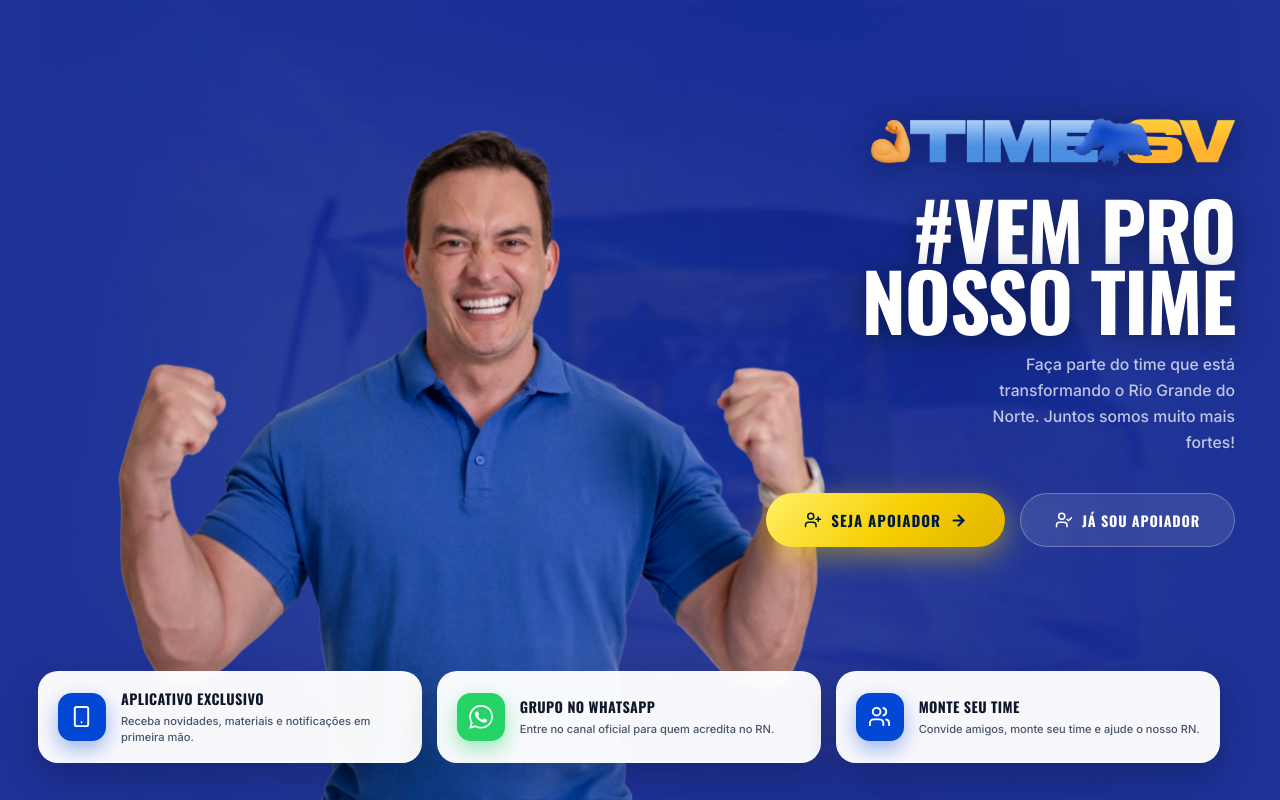
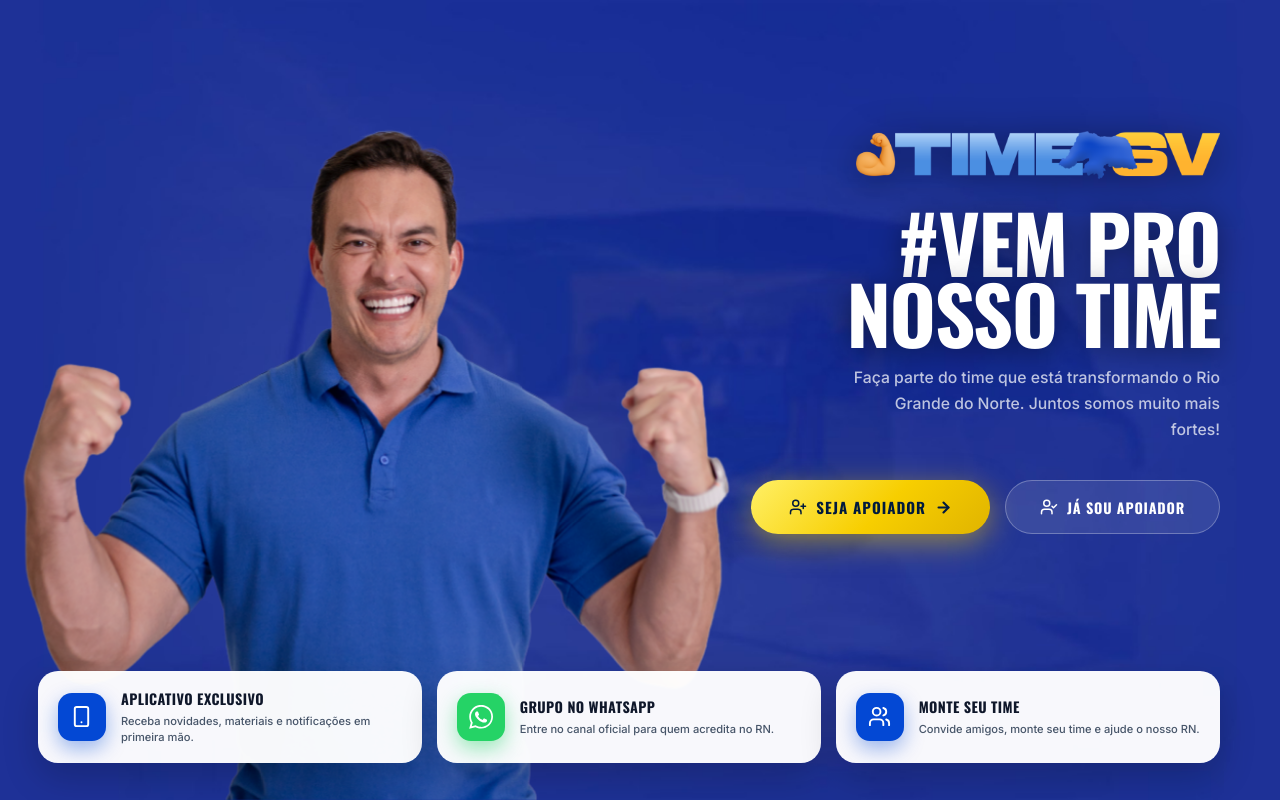
Before and after one commit to ReneBM/Apoiadores, a React (Vite) app in the folder frontend/: page /lp in a window 1280 px wide. Built offline with nearby package versions, Linux system fonts and the light colour scheme; no server answers; a web font is replaced by a local one.

Commit message:
fix: LP - posiciona foto no canto esquerdo e ajusta padding do conteudo no lado direito

```diff
--- a/frontend/src/pages/LandingPage.jsx
+++ b/frontend/src/pages/LandingPage.jsx
@@ -267,7 +267,7 @@ export default function LandingPage() {
           display: 'flex',
           alignItems: 'flex-end',
           justifyContent: 'flex-start',
-          paddingLeft: '22%',
+          paddingLeft: '1.5rem',
           overflow: 'visible',
           opacity: 0,
           animation: 'lpFadeInLeft 1.15s cubic-bezier(0.22,1,0.36,1) 0.15s forwards',
@@ -292,8 +292,8 @@ export default function LandingPage() {
           justifyContent: 'center',
           alignItems: 'flex-end',
           textAlign: 'right',
-          paddingRight: '3rem',
-          paddingLeft: '60%',
+          paddingRight: '4rem',
+          paddingLeft: '2rem',
           paddingBottom: '9rem',
           opacity: 0,
           animation: 'lpFadeInUp 0.9s ease-out 0.45s forwards',
```
